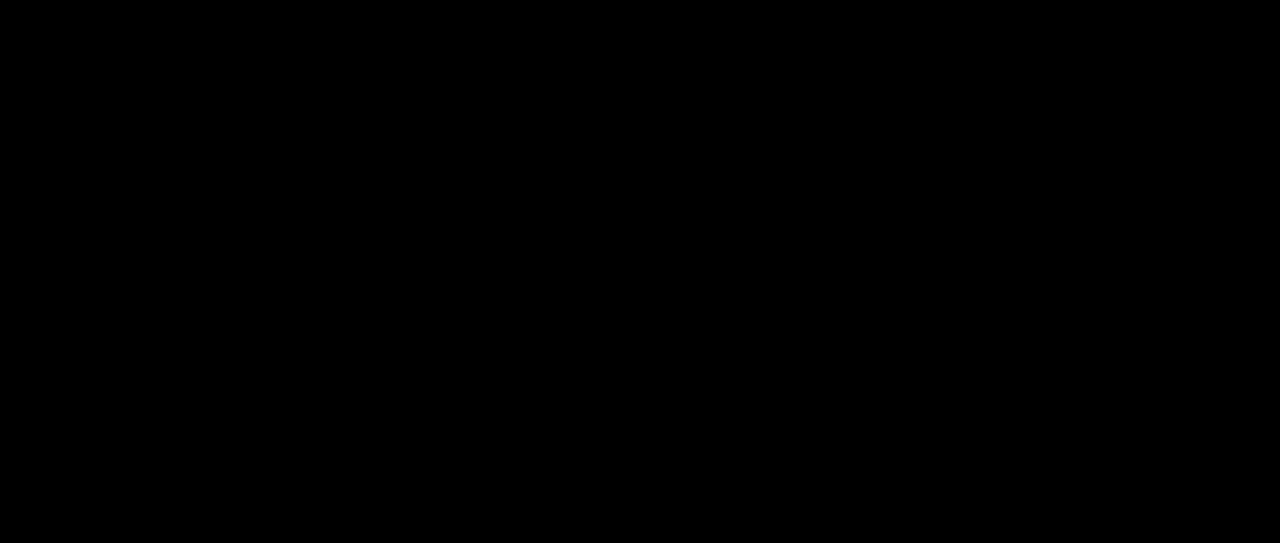
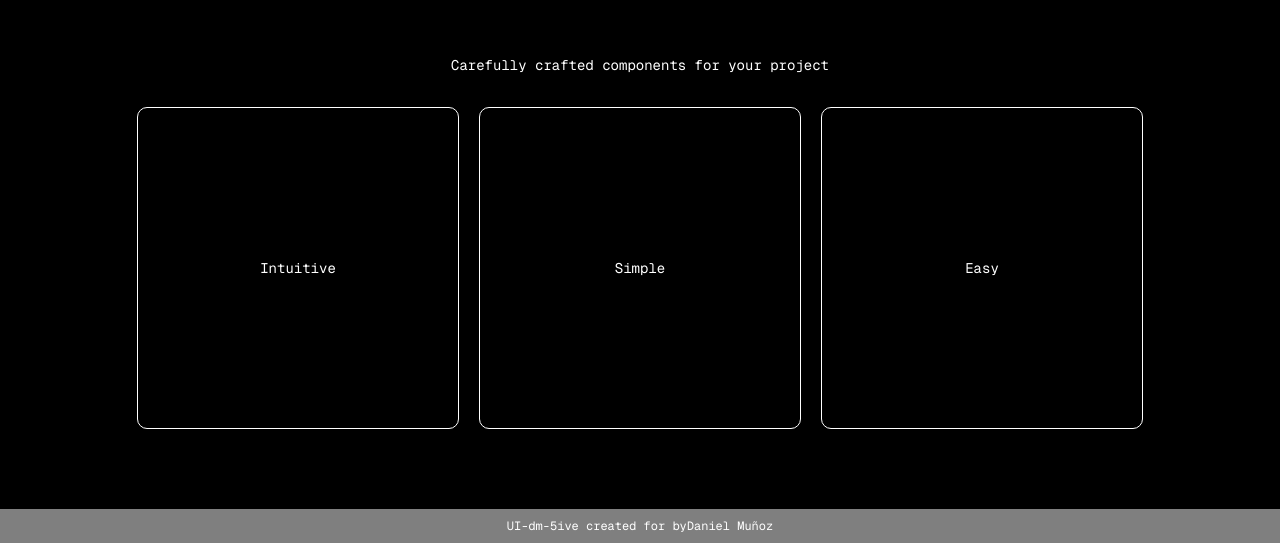
Before and after one commit to dmunoz05/ui-dm-5ive, a Next.js app: page / in a window 1280 px wide. Shown: the part 1466-2009 px from the top of the page. Before the commit the page ends 1129 px from the top, so only its background shows below. Built offline with nearby package versions, Linux system fonts and the light colour scheme.

Commit message:
Update design in home add first cards

```diff
--- a/src/app/globals.css
+++ b/src/app/globals.css
@@ -54,3 +54,17 @@
 section#section-logo-home {
   height: 35rem;
 }
+
+
+#card {
+  border: 1px solid #fff;
+  height: 5rem;
+  width: 5rem;
+  border-radius: 10px;
+  padding: 10rem;
+  position: relative;
+  display: flex;
+  justify-content: center;
+  align-items: center;
+  text-align: center;
+}
--- a/src/app/layout.js
+++ b/src/app/layout.js
@@ -1,6 +1,7 @@
 import { GeistMono } from 'geist/font/mono'
 import Header from '@ui-dm-5ive/layouts/header/header';
 import "./globals.css";
+import Footer from '@ui-dm-5ive/layouts/footer/footer';
 
 
 export const metadata = {
@@ -14,6 +15,7 @@
       <body className='font-mono '>
         <Header />
         {children}
+        <Footer />
       </body>
     </html>
   );
--- a/src/app/page.js
+++ b/src/app/page.js
@@ -4,7 +4,7 @@
 
 export default function Home() {
   return (
-    <main className={`flex h-full flex-col items-center justify-between px-24`}>
+    <main className={`flex flex-col items-center justify-between px-24`}>
       <section id='section-logo-home' className='flex flex-col items-center justify-center w-full my-20 py-10'>
         <div className='z-10 w-full h-full items-center justify-center gap-8 text-sm lg:flex flex-col pt-24'>
           <div className='flex flex-col justify-center w-full'>
@@ -28,11 +28,29 @@
       <section className='flex flex-col items-center justify-between w-full my-10 py-10'>
         <div className='z-10 w-full h-full items-center justify-center gap-8 text-sm lg:flex flex-col pt-24'>
           <div className='flex flex-col justify-center w-full'>
-            <h1 className='font-bold text-3xl text-center'>Simple to use</h1>
+            <h1 className='font-bold text-3xl text-center'>Simple to use and install</h1>
           </div>
           <div className='p-2'><span>The library of components in your project simple to use, you can download and add the package to your project</span></div>
-            <GetStarted />
+          <GetStarted />
           <div>
+          </div>
+        </div>
+      </section>
+      <section className='flex flex-col items-center justify-between w-full my-10 py-10'>
+        <div className='z-10 w-full h-full items-center justify-center gap-8 text-sm lg:flex flex-col pt-24'>
+          <div>
+            Carefully crafted components for your project
+          </div>
+          <div className='flex gap-5'>
+            <div id="card">
+              Intuitive
+            </div>
+            <div id="card">
+              Simple
+            </div>
+            <div id="card">
+              Easy
+            </div>
           </div>
         </div>
       </section>
--- /dev/null
+++ b/src/layouts/footer/footer.css
@@ -0,0 +1,9 @@
+#footer-container {
+  width: 100%;
+  display: flex;
+  justify-content: center;
+  position: relative;
+  bottom: 0;
+  padding: 0.5rem;
+  background-color: #7F7F7F;
+}
--- /dev/null
+++ b/src/layouts/footer/footer.jsx
@@ -0,0 +1,7 @@
+import '../footer/footer.css'
+
+export default function Footer() {
+  return (
+    <div id='footer-container'>UI-dm-5ive created for by <a href='https://dmunozholguin.com/' target='__blank'><code>Daniel Muñoz</code></a></div>
+  )
+}
```
